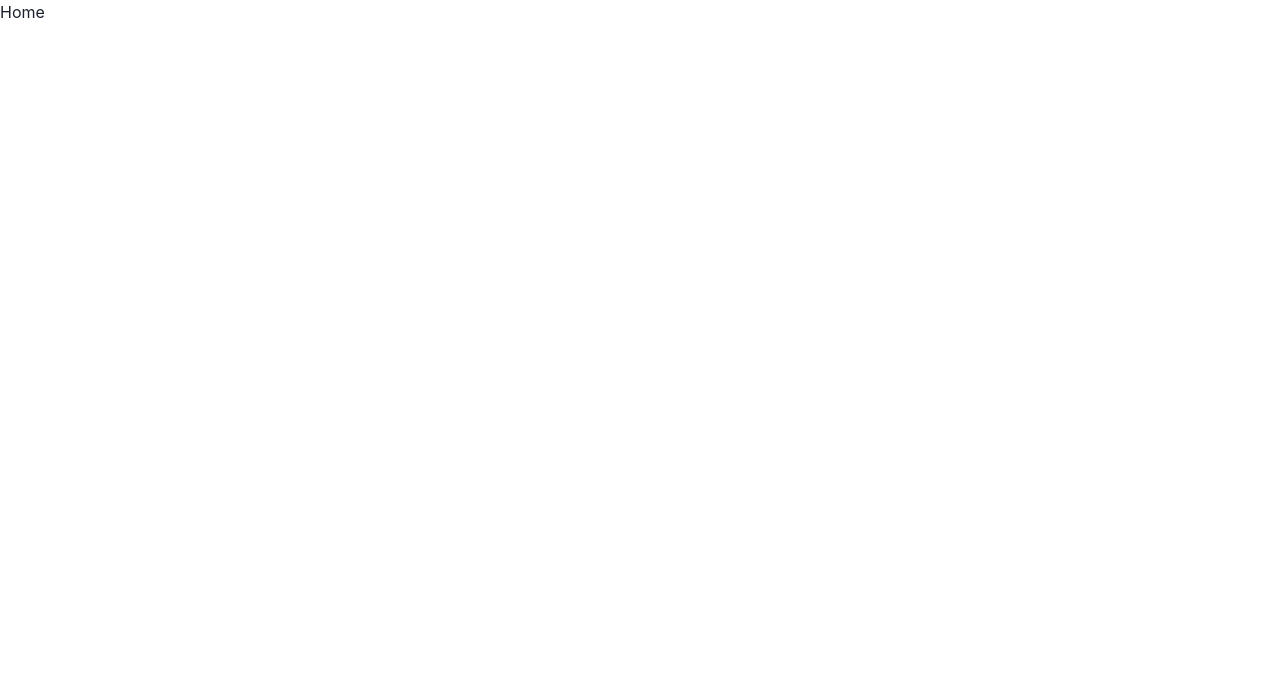
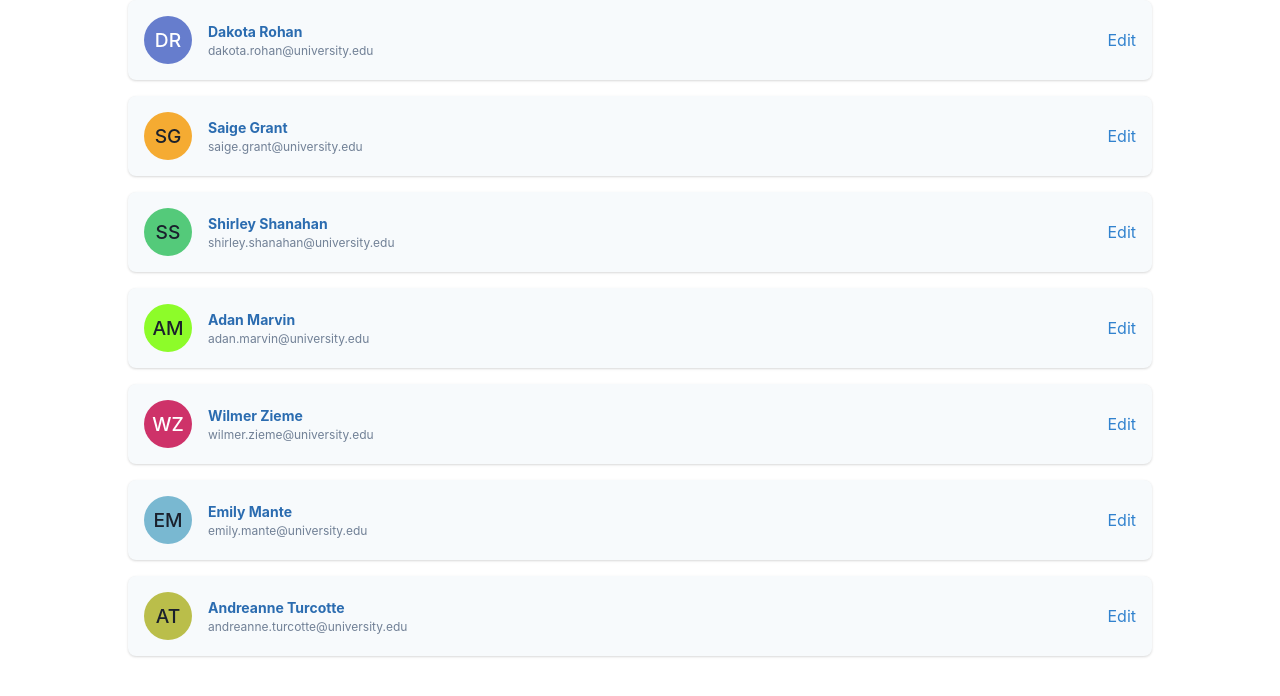
Before and after one commit to dsoaress/react-query-example, a React (Vite) app: page / in a window 1280 px wide. Shown: the top 696 px of the page. Built offline with nearby package versions, Linux system fonts and the light colour scheme.

Commit message:
feat: add persons list

```diff
--- /dev/null
+++ b/src/components/Layout.tsx
@@ -0,0 +1,14 @@
+import { Box } from '@chakra-ui/react'
+import { ReactNode } from 'react'
+
+type LayoutProps = {
+  children: ReactNode
+}
+
+export function Layout({ children }: LayoutProps) {
+  return (
+    <Box mx="auto" maxW="container.lg">
+      {children}
+    </Box>
+  )
+}
--- /dev/null
+++ b/src/components/PersonCard.tsx
@@ -0,0 +1,36 @@
+import { Avatar, Box, Flex, HStack, Text } from '@chakra-ui/react'
+
+import { Person, Resources } from '../types/Resources'
+import { Link } from './Link'
+
+type PersonCardProps = {
+  resource: Resources
+} & Person
+
+export function PersonCard({ id, avatar, name, email, resource }: PersonCardProps) {
+  return (
+    <Flex
+      justify="space-between"
+      align="center"
+      p={4}
+      rounded={{ sm: 'lg' }}
+      boxShadow="base"
+      border={1}
+      borderColor="gray.400"
+      bg="gray.50"
+    >
+      <HStack spacing={4}>
+        <Avatar size="md" name={name} src={avatar} />
+        <Box>
+          <Text fontWeight="bold" fontSize={14} color="blue.600">
+            {name}
+          </Text>
+          <Text fontSize={12} color="gray.500">
+            {email}
+          </Text>
+        </Box>
+      </HStack>
+      <Link to={`${resource}/${id}`}>Edit</Link>
+    </Flex>
+  )
+}
--- /dev/null
+++ b/src/components/PersonsList.tsx
@@ -0,0 +1,19 @@
+import { Stack } from '@chakra-ui/react'
+
+import { Person, Resources } from '../types/Resources'
+import { PersonCard } from './PersonCard'
+
+type PersonsListProps = {
+  resource: Resources
+  persons?: Person[]
+}
+
+export function PersonsList({ resource, persons }: PersonsListProps) {
+  return (
+    <Stack spacing={4}>
+      {persons?.map(person => (
+        <PersonCard key={person.id} resource={resource} {...person} />
+      ))}
+    </Stack>
+  )
+}
--- a/src/pages/Home.tsx
+++ b/src/pages/Home.tsx
@@ -1,7 +1,62 @@
+import { Layout } from '../components/Layout'
+import { PersonsList } from '../components/PersonsList'
+
 export function Home() {
+  const students = [
+    {
+      id: '7669986b-7562-4786-b58f-027667ae9354',
+      avatar: undefined,
+      name: 'Dakota Rohan',
+      email: 'dakota.rohan@university.edu',
+      createdAt: '2022-01-26T19:53:11.879Z'
+    },
+    {
+      id: '1c642231-e533-4e40-9827-4361e75bc307',
+      avatar: undefined,
+      name: 'Saige Grant',
+      email: 'saige.grant@university.edu',
+      createdAt: '2022-01-26T19:53:11.879Z'
+    },
+    {
+      id: '50d2d020-782b-4615-97de-f79de7e19f71',
+      avatar: undefined,
+      name: 'Shirley Shanahan',
+      email: 'shirley.shanahan@university.edu',
+      createdAt: '2022-01-26T19:53:11.879Z'
+    },
+    {
+      id: 'cd6aee2a-4c8f-4504-bc3b-8d237fb884be',
+      avatar: undefined,
+      name: 'Adan Marvin',
+      email: 'adan.marvin@university.edu',
+      createdAt: '2022-01-26T05:17:41.418Z'
+    },
+    {
+      id: '35ca2d4f-951d-4734-a5d2-5f54735d0aac',
+      avatar: undefined,
+      name: 'Wilmer Zieme',
+      email: 'wilmer.zieme@university.edu',
+      createdAt: '2022-01-26T08:08:16.970Z'
+    },
+    {
+      id: 'a8a9b8f1-6834-4865-bef0-a7d5eb542f9c',
+      avatar: undefined,
+      name: 'Emily Mante',
+      email: 'emily.mante@university.edu',
+      createdAt: '2022-01-26T21:40:19.917Z'
+    },
+    {
+      id: '7757720c-2b7d-471f-ba29-189dfb6bcc65',
+      avatar: undefined,
+      name: 'Andreanne Turcotte',
+      email: 'andreanne.turcotte@university.edu',
+      createdAt: '2022-01-26T05:54:30.117Z'
+    }
+  ]
+
   return (
-    <div>
-      <h1>Home</h1>
-    </div>
+    <Layout>
+      <PersonsList resource="students" persons={students} />
+    </Layout>
   )
 }
--- /dev/null
+++ b/src/types/Resources.ts
@@ -0,0 +1,8 @@
+export type Resources = 'students' | 'professors' | 'users'
+
+export type Person = {
+  id: string
+  avatar?: string
+  name: string
+  email: string
+}
```
